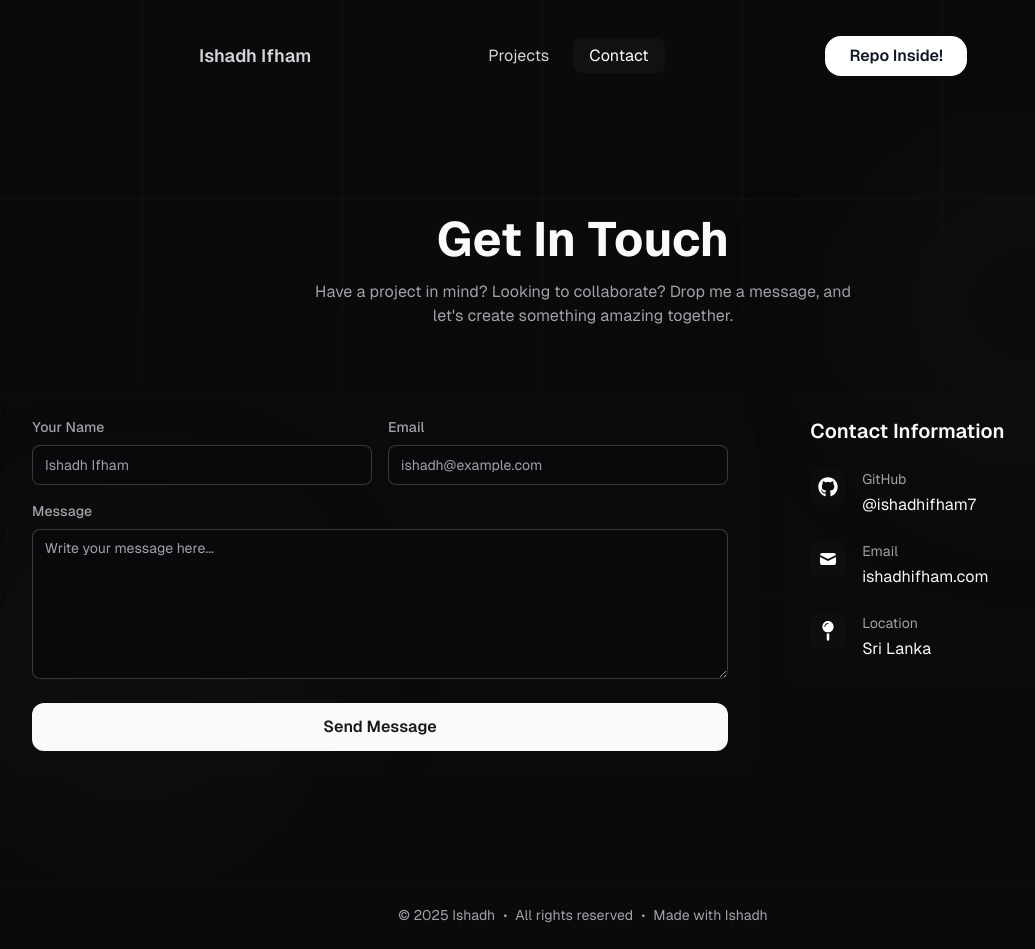
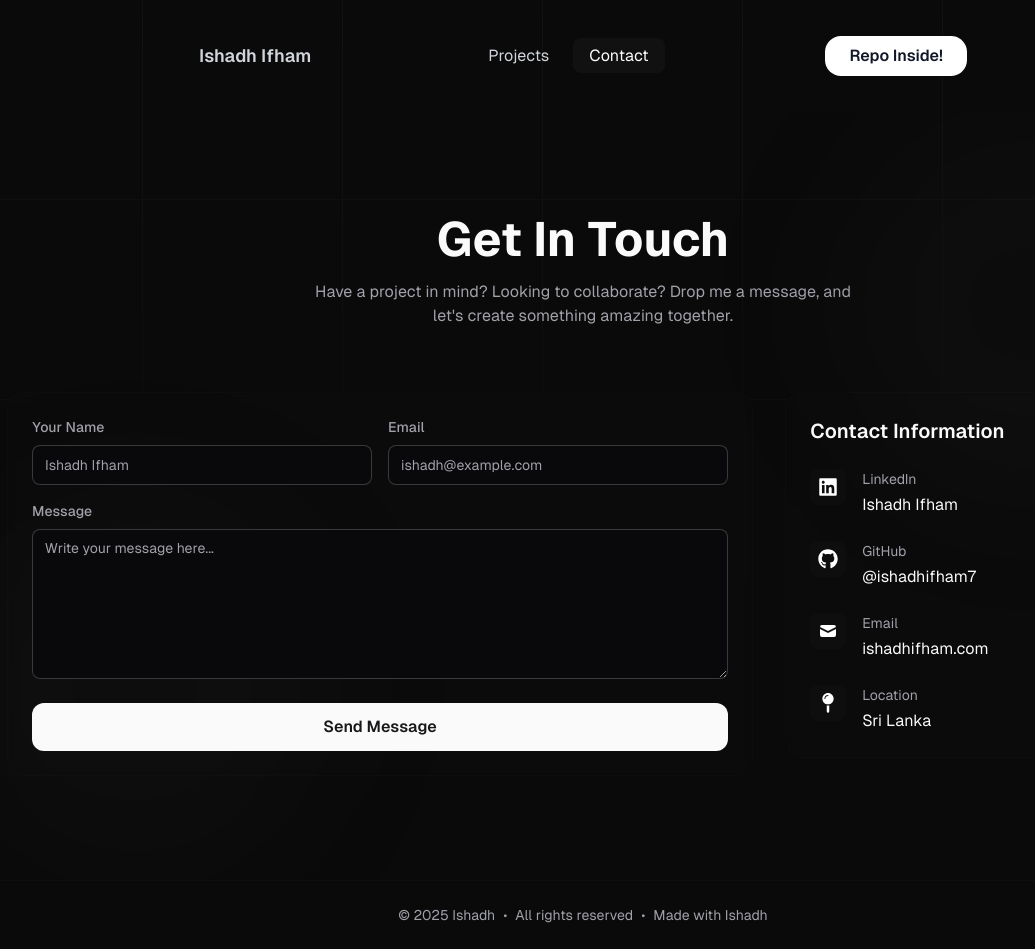
Before and after one commit to ishadhifham7/Ishadh-Portfolio, a Next.js app: page /contact in a window 1280 px wide. Shown: the whole page, without its empty margins (57-1092 px from the left). Built offline with nearby package versions, Linux system fonts and the light colour scheme.

Commit message:
Add LinkedIn contact information and update icons in config; enhance HeroSection with sparkles icon

```diff
--- a/app/(contact)/contact/page.jsx
+++ b/app/(contact)/contact/page.jsx
@@ -1,31 +1,31 @@
 /* eslint-disable react/no-unescaped-entities */
-"use client"
-import React from 'react';
-import { motion } from 'framer-motion';
-import BackgroundEffects from '@/components/ui/background-effects';
-import ContactForm from './components/ContactForm';
-import { toast } from 'sonner';
-import { config } from '@/config';
+"use client";
+import React from "react";
+import { motion } from "framer-motion";
+import BackgroundEffects from "@/components/ui/background-effects";
+import ContactForm from "./components/ContactForm";
+import { toast } from "sonner";
+import { config } from "@/config";
 
 const ContactPage = () => {
   const handleSubmit = async (formData) => {
     try {
-            console.log('Form submitted:', formData);
+      console.log("Form submitted:", formData);
 
       toast.success("Thank you for your message. I'll get back to you soon.");
     } catch (error) {
-            console.error('Error submitting form:', error);
+      console.error("Error submitting form:", error);
       toast.error("Something went wrong. Please try again later.");
     }
   };
 
   const contactInfo = config.contactInfo;
 
-
-
-
   return (
-        <section className="relative flex items-center justify-center py-6" id="contact">
+    <section
+      className="relative flex items-center justify-center py-6"
+      id="contact"
+    >
       <BackgroundEffects
         variant="corners"
         colors={{ first: "secondary", second: "secondary" }}
@@ -65,10 +65,15 @@ const ContactPage = () => {
             transition={{ duration: 0.5, delay: 0.3 }}
             className="w-full lg:w-1/3 backdrop-blur-sm bg-secondary/5 p-4 sm:p-6 rounded-2xl border border-secondary/10"
           >
-                        <h3 className="text-lg sm:text-xl font-semibold mb-4 sm:mb-6 text-primary">Contact Information</h3>
+            <h3 className="text-lg sm:text-xl font-semibold mb-4 sm:mb-6 text-primary">
+              Contact Information
+            </h3>
             <div className="space-y-4 sm:space-y-6">
               {contactInfo.map((info, index) => (
-                                <div key={index} className="flex items-start space-x-3 sm:space-x-4">
+                <div
+                  key={index}
+                  className="flex items-start space-x-3 sm:space-x-4"
+                >
                   <div className="p-2 rounded-lg bg-secondary/10 flex-shrink-0">
                     {info.icon}
                   </div>
@@ -79,8 +84,14 @@ const ContactPage = () => {
                     {info.link ? (
                       <a
                         href={info.link}
-                                                target="_blank"
-                                                rel="noopener noreferrer"
+                        onClick={(e) => {
+                          e.preventDefault();
+                          window.open(
+                            info.link,
+                            "_blank",
+                            "noopener,noreferrer"
+                          );
+                        }}
                         className="text-sm sm:text-base text-primary hover:underline break-words"
                       >
                         {info.value}
--- a/app/(home)/components/HeroSection.jsx
+++ b/app/(home)/components/HeroSection.jsx
@@ -3,6 +3,7 @@
 import React from "react";
 import { Button } from "@/components/ui/button";
 import { HiCode, HiArrowRight } from "react-icons/hi";
+import { HiSparkles, HiSmile } from "react-icons/hi2";
 import { config } from "@/config";
 import Link from "next/link";
 import { BackgroundPresets } from "@/components/ui/background-effects";
@@ -61,7 +62,7 @@ const HeroSection = () => {
             variants={itemAnimation}
             className="inline-flex items-center space-x-2 bg-secondary/10 border-[1.8px] border-zinc-900/70 px-4 py-2 rounded-full text-primary backdrop-blur-sm"
           >
-            <HiCode className="w-5 h-5" />
+            <HiSparkles className="w-5 h-5" />
             <span className="text-sm font-medium">Welcome to my portfolio</span>
           </motion.div>
 
--- a/config.js
+++ b/config.js
@@ -1,5 +1,5 @@
 "use client";
-import { FaDiscord, FaGithub, FaMapPin } from "react-icons/fa";
+import { FaDiscord, FaGithub, FaMapPin, FaLinkedin } from "react-icons/fa";
 import {
   HiCode,
   HiCube,
@@ -220,6 +220,12 @@ export const config = {
   ],
   contactInfo: [
     {
+      icon: <FaLinkedin className="w-5 h-5" />,
+      label: "LinkedIn",
+      value: "Ishadh Ifham",
+      link: `https://www.linkedin.com/in/ishadh-ifham-b5a7a2357`,
+    },
+    {
       icon: <FaGithub className="w-5 h-5" />,
       label: "GitHub",
       value: "@ishadhifham7",
```
Lines whose indentation alone changed are shown as unchanged.
